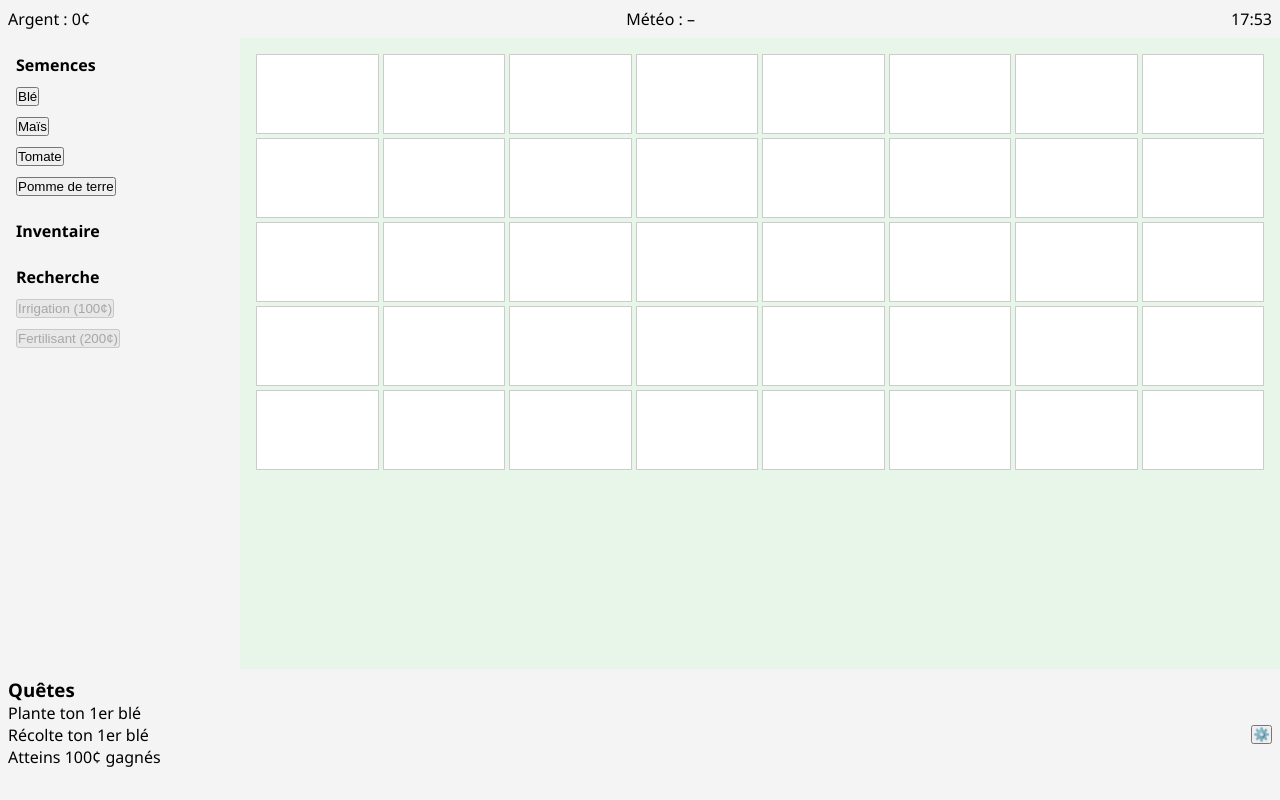
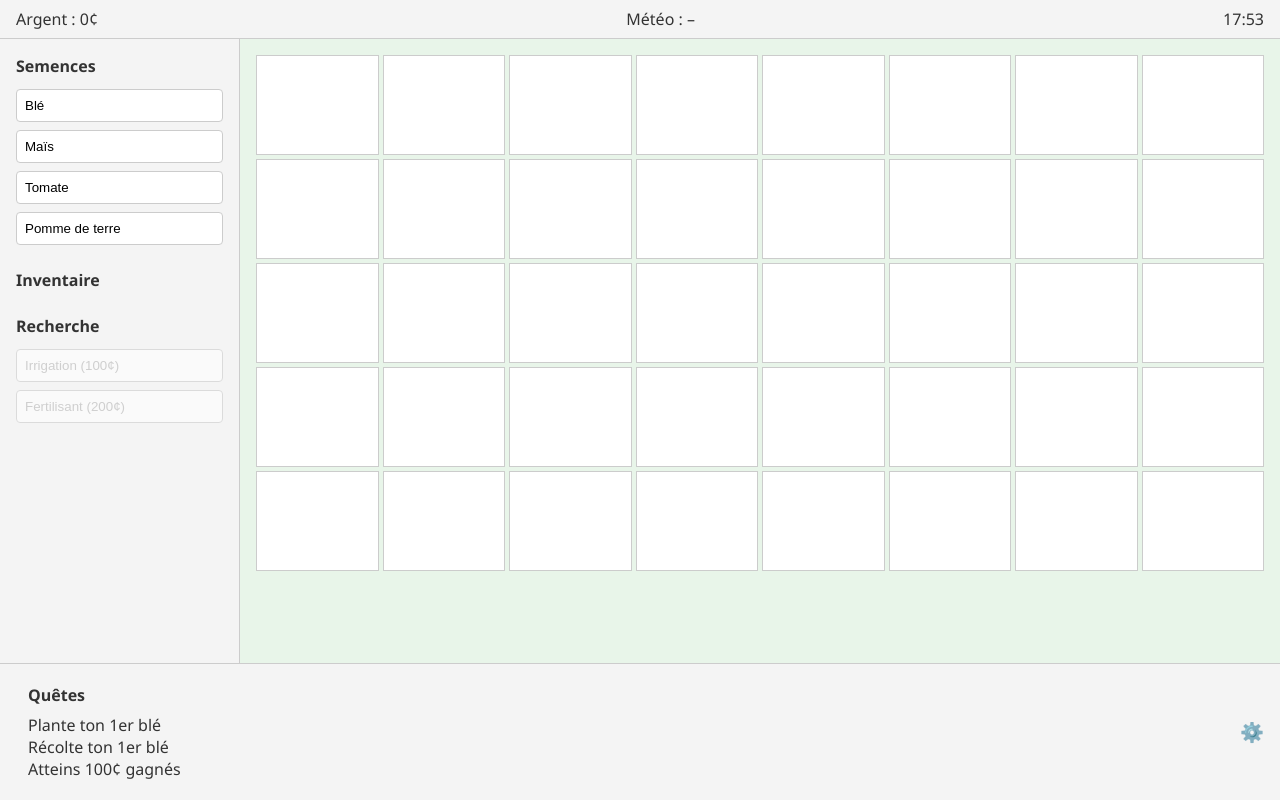
Before and after one commit to JupiterianSoul/agricraft-game, a plain HTML site: page index.html in a window 1280 px wide. Drawn offline with Linux system fonts and the light colour scheme.

Commit message:
Update styles.css

```diff
--- a/styles.css
+++ b/styles.css
@@ -1,55 +1,238 @@
+/* styles.css – AgriCraft : styles complets */
+
 /* Variables & reset */
 :root {
+  --font: "Segoe UI", sans-serif;
   --panel-bg: #f4f4f4;
+  --surface-bg: #e8f5e9;
   --border: #ccc;
-  --space-xs: 4px;
-  --space-s: 8px;
+  --text: #333;
+  --primary: #4caf50;
+  --secondary: #ff9800;
+  --danger: #e53935;
+  --toast-bg: rgba(0, 0, 0, 0.8);
+
+  --space-xxs: 4px;
+  --space-xs: 8px;
+  --space-s: 12px;
   --space-m: 16px;
   --space-l: 24px;
-  --font: 'Segoe UI', sans-serif;
+  --space-xl: 32px;
 }
-* { margin:0; padding:0; box-sizing:border-box; }
-body { font-family: var(--font); display:flex; flex-direction:column; height:100vh; }
-h2 { font-size:1rem; margin-bottom:var(--space-s); }
 
-/* Layout */
-#top-bar, #bottom-bar { background: var(--panel-bg); padding: var(--space-s); display:flex; justify-content: space-between; align-items:center; }
-#game-layout { flex:1; display:flex; overflow:hidden; }
-#sidebar { width: 240px; background: var(--panel-bg); padding: var(--space-m); overflow-y:auto; }
-#game-container { flex:1; position:relative; background:#e8f5e9; }
+*,
+*::before,
+*::after {
+  margin: 0;
+  padding: 0;
+  box-sizing: border-box;
+}
+
+body {
+  font-family: var(--font);
+  color: var(--text);
+  display: flex;
+  flex-direction: column;
+  height: 100vh;
+  background: var(--surface-bg);
+  overflow: hidden;
+}
+
+/* Top & Bottom Bars */
+#top-bar,
+#bottom-bar {
+  background: var(--panel-bg);
+  border-bottom: 1px solid var(--border);
+  display: flex;
+  align-items: center;
+  justify-content: space-between;
+  padding: var(--space-xs) var(--space-m);
+}
+
+#bottom-bar {
+  border-top: 1px solid var(--border);
+  border-bottom: none;
+}
+
+/* Main Layout */
+#game-layout {
+  flex: 1;
+  display: flex;
+  overflow: hidden;
+}
+
+/* Sidebar */
+#sidebar {
+  width: 240px;
+  background: var(--panel-bg);
+  padding: var(--space-m);
+  overflow-y: auto;
+  border-right: 1px solid var(--border);
+}
+
+#sidebar h2 {
+  font-size: 1rem;
+  margin-bottom: var(--space-s);
+}
+
+#sidebar ul {
+  list-style: none;
+  margin-bottom: var(--space-l);
+}
+
+#sidebar li {
+  margin-bottom: var(--space-xs);
+}
+
+#sidebar button {
+  width: 100%;
+  text-align: left;
+  padding: var(--space-xs);
+  background: #fff;
+  border: 1px solid var(--border);
+  border-radius: 4px;
+  cursor: pointer;
+  transition: background 0.2s;
+}
+
+#sidebar button:hover:not(:disabled) {
+  background: var(--surface-bg);
+}
+
+#sidebar button:disabled {
+  opacity: 0.6;
+  cursor: not-allowed;
+}
+
+/* Game Container */
+#game-container {
+  flex: 1;
+  background: var(--surface-bg);
+  position: relative;
+  overflow: auto;
+}
 
 /* Grille de parcelles */
 #plot-grid {
   display: grid;
   grid-template-columns: repeat(8, 1fr);
-  grid-auto-rows: clamp(60px, 10vw, 80px);
-  gap: var(--space-xs);
+  grid-auto-rows: clamp(60px, 8vw, 100px);
+  gap: var(--space-xxs);
   padding: var(--space-m);
 }
+
 .plot {
   background: #fff;
   border: 1px solid var(--border);
   cursor: pointer;
   position: relative;
-  transition: background 0.3s;
+  display: flex;
+  align-items: center;
+  justify-content: center;
+  font-size: 0.8rem;
+  transition: background 0.3s, transform 0.1s;
 }
-.plot.empty   { background: #fff; }
-.plot.planted { background: #a3d977; }
-.plot.mature  { background: #d9a377; }
-.plot.harvest { background: #ffe082; }
 
-/* UI panels */
-#seed-selector, #inventory, #tech-tree, #quests-panel, #journal-panel {
-  margin-bottom: var(--space-l);
+.plot:active {
+  transform: scale(0.98);
 }
-ul { list-style:none; }
-li { margin-bottom: var(--space-s); }
 
-/* Modals & notifications */
-#modal-container, #toast-container { position:fixed; top:0; left:0; width:100%; height:100%; pointer-events:none; }
-.toast { position:absolute; bottom:var(--space-m); left:50%; transform:translateX(-50%); background:#333; color:#fff; padding:var(--space-s) var(--space-m); border-radius:4px; }
+.plot.empty {
+  background: #fff;
+}
+
+.plot.planted {
+  background: var(--primary);
+  color: #fff;
+}
+
+.plot.mature {
+  background: var(--secondary);
+  color: #fff;
+}
+
+.plot.harvest {
+  background: #ffe082;
+  color: var(--text);
+}
+
+/* Quêtes & Journal Panels */
+#quests-panel,
+#journal-panel {
+  background: var(--panel-bg);
+  padding: var(--space-s);
+  max-height: 120px;
+  overflow-y: auto;
+  flex: 1;
+}
+
+#quests-panel h3,
+#journal-panel h3 {
+  font-size: 1rem;
+  margin-bottom: var(--space-xs);
+}
+
+/* Settings Button */
+#settings-button {
+  background: none;
+  border: none;
+  font-size: 1.2rem;
+  cursor: pointer;
+}
+
+/* Modals & Toasts */
+#modal-container,
+#toast-container {
+  position: fixed;
+  top: 0;
+  left: 0;
+  width: 100%;
+  height: 100%;
+  pointer-events: none;
+}
+
+.modal {
+  position: absolute;
+  top: 50%;
+  left: 50%;
+  transform: translate(-50%, -50%);
+  background: #fff;
+  border: 1px solid var(--border);
+  border-radius: 6px;
+  padding: var(--space-m);
+  box-shadow: 0 4px 12px rgba(0,0,0,0.15);
+  pointer-events: all;
+}
+
+.toast {
+  position: absolute;
+  bottom: var(--space-l);
+  left: 50%;
+  transform: translateX(-50%);
+  background: var(--toast-bg);
+  color: #fff;
+  padding: var(--space-s) var(--space-m);
+  border-radius: 4px;
+  font-size: 0.9rem;
+  opacity: 0;
+  animation: fadeInOut 3s ease forwards;
+}
+
+@keyframes fadeInOut {
+  0%, 20%   { opacity: 0; }
+  30%, 70%  { opacity: 1; }
+  100%      { opacity: 0; }
+}
 
 /* Responsive */
 @media (max-width: 768px) {
-  #sidebar { display:none; }
+  #sidebar { display: none; }
 }
+
+@media (max-width: 480px) {
+  #top-bar,
+  #bottom-bar {
+    flex-direction: column;
+    align-items: flex-start;
+  }
+}
```
